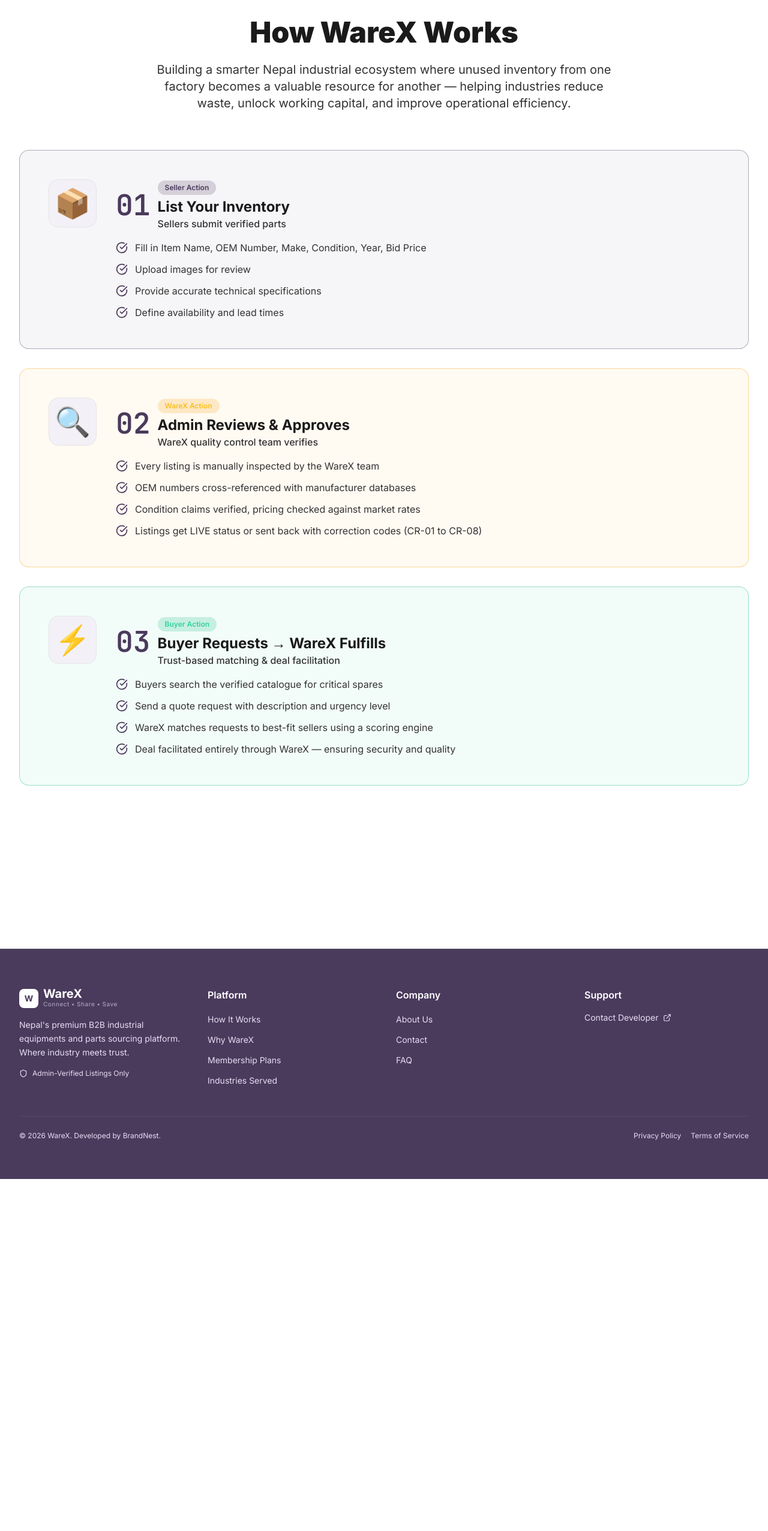
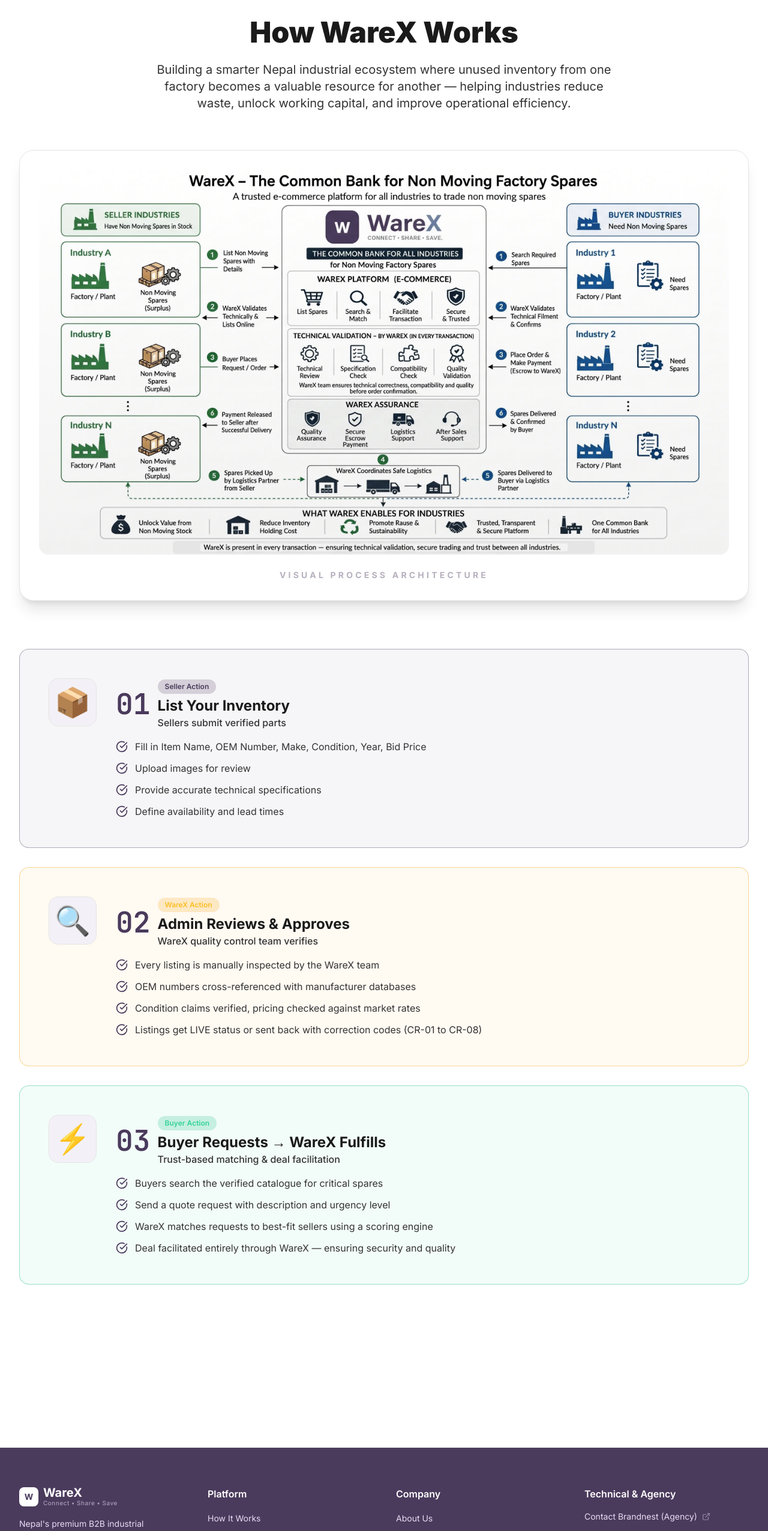
Before and after one commit to Warex-development/warex-web-launch, a React (Vite) app: page /how-it-works in a window 1280 px wide. Shown: the part 234-2787 px from the top of the page at 60% size. Before the commit the page ends 2200 px from the top, so only its background shows below. Built offline with nearby package versions, Linux system fonts and the light colour scheme; no server answers.

Commit message:
Refined leadership profile, updated footer, removed escrow payments, and added optimized how-it-works infographic

```diff
--- a/src/components/layout/Footer.jsx
+++ b/src/components/layout/Footer.jsx
@@ -60,8 +60,19 @@
           </div>
 
           <div>
-            <h4 className="text-white font-semibold mb-4">Support</h4>
+            <h4 className="text-white font-semibold mb-4">Technical & Agency</h4>
             <ul className="space-y-3">
+              <li>
+                <a
+                  href="https://brandnestagency.vercel.app/"
+                  target="_blank"
+                  rel="noopener noreferrer"
+                  className="flex items-center gap-2 text-[#E8DDF5] hover:text-white text-sm transition-colors"
+                >
+                  <span>Contact Brandnest (Agency)</span>
+                  <ExternalLink className="w-3.5 h-3.5 opacity-50" />
+                </a>
+              </li>
               <li>
                 <a
                   href="https://tushkarmakar.vercel.app/client"
@@ -69,8 +80,8 @@
                   rel="noopener noreferrer"
                   className="flex items-center gap-2 text-[#E8DDF5] hover:text-white text-sm transition-colors"
                 >
-                  <span>Contact Developer</span>
-                  <ExternalLink className="w-3.5 h-3.5" />
+                  <span>Quick Connect Developer</span>
+                  <ExternalLink className="w-3.5 h-3.5 opacity-50" />
                 </a>
               </li>
             </ul>
--- a/src/pages/public/AboutPage.jsx
+++ b/src/pages/public/AboutPage.jsx
@@ -40,7 +40,6 @@
           <ul className="grid grid-cols-1 md:grid-cols-2 gap-4">
             <li className="flex items-center gap-3"><Shield className="w-5 h-5 text-[#4A3A5C]" /> Technical compatibility</li>
             <li className="flex items-center gap-3"><Shield className="w-5 h-5 text-[#4A3A5C]" /> Product validation</li>
-            <li className="flex items-center gap-3"><Shield className="w-5 h-5 text-[#4A3A5C]" /> Secure escrow payments</li>
             <li className="flex items-center gap-3"><Shield className="w-5 h-5 text-[#4A3A5C]" /> Safe logistics coordination</li>
             <li className="flex items-center gap-3"><Shield className="w-5 h-5 text-[#4A3A5C]" /> Trusted delivery assurance</li>
           </ul>
@@ -63,7 +62,7 @@
         </div>
 
         <p className="text-xl text-center font-medium leading-relaxed">
-          Whether it is boilers, pumps, instrumentation, water treatment systems, compressors, or factory consumables — WareX creates one common platform where industries trade with confidence.
+          Whether it is boilers, pumps, instrumentation, water treatment systems, compressors, or factory consumables — WareX creates one common platform where industries trade with confidence and reliance.
         </p>
 
         <div className="text-center py-12 border-t border-[#E5E5E5]">
@@ -81,16 +80,25 @@
       >
         <div className="max-w-xl mx-auto text-center">
           <h2 className="text-sm font-bold text-[#4A3A5C]/60 tracking-[0.2em] uppercase mb-12">Leadership</h2>
-          <div className="bg-white border border-[#E5E5E5] p-10 rounded-2xl shadow-sm hover:shadow-md transition group">
-            <div className="w-24 h-24 bg-[#4A3A5C]/5 rounded-full flex items-center justify-center mx-auto mb-6 group-hover:bg-[#4A3A5C]/10 transition">
-              <Users className="w-10 h-10 text-[#4A3A5C]" />
+          <a
+            href="https://www.linkedin.com/in/rohit-karmakar-07244533/"
+            target="_blank"
+            rel="noopener noreferrer"
+            className="block bg-white border border-[#E5E5E5] p-10 rounded-2xl shadow-sm hover:shadow-md transition group"
+          >
+            <div className="w-24 h-24 bg-[#4A3A5C]/5 rounded-full overflow-hidden mx-auto mb-6 group-hover:scale-105 transition-transform border-2 border-[#4A3A5C]/10">
+              <img
+                src="/RohitKarmakarWarexCEO.jpeg"
+                alt="Rohit Karmakar"
+                className="w-full h-full object-cover"
+              />
             </div>
-            <h3 className="text-2xl font-bold text-[#1A1A1A]">Rohit Karmakar</h3>
+            <h3 className="text-2xl font-bold text-[#1A1A1A] group-hover:text-[#4A3A5C] transition-colors">Rohit Karmakar</h3>
             <p className="text-lg text-[#4A3A5C] font-semibold mt-1">Founder & CEO</p>
             <div className="mt-6 pt-6 border-t border-[#F1F1F1] text-sm text-[#666666] italic">
               "Building the backbone of industrial efficiency through trust and transparency."
             </div>
-          </div>
+          </a>
         </div>
       </motion.section>
 
--- a/src/pages/public/HowItWorksPage.jsx
+++ b/src/pages/public/HowItWorksPage.jsx
@@ -64,6 +64,29 @@
           </motion.div>
         </div>
 
+        {/* Infographic Section */}
+        <motion.div
+          initial={{ opacity: 0, y: 20 }}
+          whileInView={{ opacity: 1, y: 0 }}
+          viewport={{ once: true }}
+          className="mb-20"
+        >
+          <div className="bg-white p-4 md:p-8 rounded-3xl border border-[#E5E5E5] shadow-xl overflow-hidden group">
+            <div className="relative rounded-2xl overflow-hidden bg-[#F8F8FA]">
+              <img
+                src="/Howitworks.webp"
+                alt="WareX How It Works Infographic"
+                loading="lazy"
+                className="w-full h-auto object-contain transition-transform duration-700 group-hover:scale-[1.02]"
+              />
+              <div className="absolute inset-0 bg-gradient-to-t from-black/5 to-transparent pointer-events-none" />
+            </div>
+            <div className="mt-6 text-center">
+              <p className="text-sm font-bold text-[#4A3A5C]/40 uppercase tracking-[0.3em]">Visual Process Architecture</p>
+            </div>
+          </div>
+        </motion.div>
+
         {/* Steps */}
         <div className="space-y-8 mb-24">
           {STEPS.map((step, i) => (
--- a/src/pages/public/LaunchingSoonPage.jsx
+++ b/src/pages/public/LaunchingSoonPage.jsx
@@ -167,7 +167,7 @@
             </div>
 
             <div className="mt-16 max-w-3xl mx-auto flex flex-wrap justify-center gap-x-8 gap-y-4">
-              {['24/7 Admin Support', 'Escrow Payments', 'Verified Logistics', 'Technical Validation'].map((feature) => (
+              {['24/7 Admin Support', 'Verified Logistics', 'Technical Validation'].map((feature) => (
                 <div key={feature} className="flex items-center gap-2">
                   <div className="w-1.5 h-1.5 border border-[#4A3A5C] rounded-full" />
                   <span className="text-[10px] font-bold text-[#4A3A5C]/60 uppercase tracking-widest">{feature}</span>
```
Also changed, not shown: public/Howitworks.webp (added), public/RohitKarmakarWarexCEO.jpeg (added).
